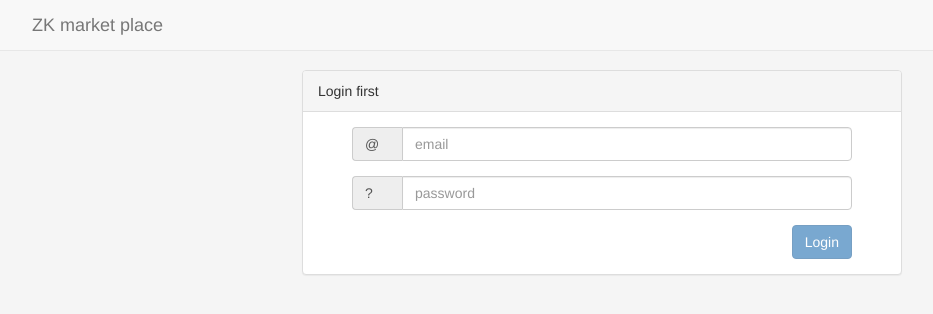
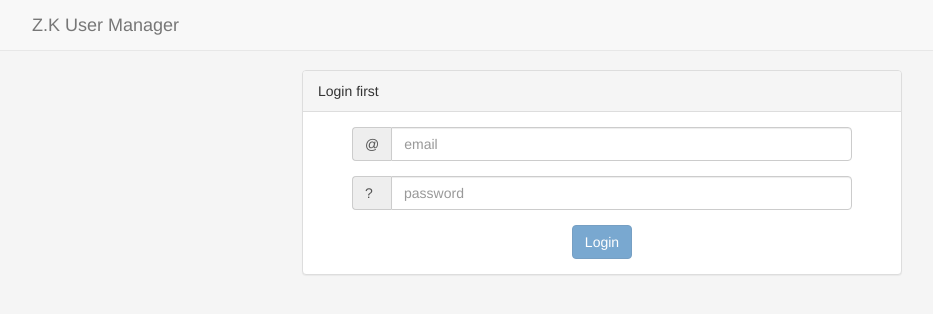
Before and after one commit to radonirinamaminiaina/express-tutorial, an Angular app in the folder client/: page / in a window 1280 px wide. Shown: the top 314 px of the page, without its empty margins (38-971 px from the left). Built offline with nearby package versions, Linux system fonts and the light colour scheme.

Commit message:
add error message

```diff
--- a/client/src/app/app.component.html
+++ b/client/src/app/app.component.html
@@ -7,7 +7,7 @@
         <span class="icon-bar"></span>
         <span class="icon-bar"></span>
         </button>
-        <a class="navbar-brand" [routerLink]="['/']">ZK market place</a>
+        <a class="navbar-brand" [routerLink]="['/']">Z.K User Manager</a>
     </div>
     <div id="navbar" class="navbar-collapse collapse">
         <ul class="nav navbar-nav">
--- a/client/src/app/home/home.component.html
+++ b/client/src/app/home/home.component.html
@@ -13,6 +13,7 @@
     <div class="panel-body">
       <form action="" class="form-wrapper" #loginForm="ngForm" novalidate>
         <fieldset>
+          <p class="text-danger" *ngIf="userNotFound?.code >= 400">{{userNotFound?.message}}</p>
           <div class="input-group">
             <span class="input-group-addon" id="basic-addon1">@</span>
             <input type="text" class="form-control" [(ngModel)]="userLogin.email" name="email" placeholder="email" aria-describedby="basic-addon1" required>
@@ -25,7 +26,7 @@
           </div>
         </fieldset>
         <div class="text-center">
-          <button class="btn btn-primary pull-right" [disabled]="loginForm.invalid" (click)="onLogin(userLogin)">Login</button>
+          <button class="btn btn-primary" [disabled]="loginForm.invalid" (click)="onLogin(userLogin)">Login</button>
         </div>
       </form>
     </div>
--- a/client/src/app/home/home.component.ts
+++ b/client/src/app/home/home.component.ts
@@ -13,6 +13,7 @@ export class HomeComponent implements OnInit {
     passowrd: null
   };
   userData: Object;
+  userNotFound: Object;
   constructor(private _http: HttpRequestService) { }
   ngOnInit() {
     this.userData = JSON.parse(localStorage.getItem("user"));
@@ -20,9 +21,13 @@ export class HomeComponent implements OnInit {
   onLogin(user: Object) {
     this._http.post(REST.login, user).subscribe(
       (response) => {
-        localStorage.setItem("user", JSON.stringify(response));
-        this.userData = JSON.parse(localStorage.getItem("user"));
-        $(document).trigger("user", [this.userData["data"]]);
+        if(response.code >= 400) {
+          this.userNotFound = response;
+        } else {
+          localStorage.setItem("user", JSON.stringify(response));
+          this.userData = JSON.parse(localStorage.getItem("user"));
+          $(document).trigger("user", [this.userData["data"]]);
+        }
       }
     );
   }
--- a/client/src/app/user-create/user-create.component.html
+++ b/client/src/app/user-create/user-create.component.html
@@ -57,6 +57,6 @@
   </div>
 </form>
 
-<div class="alert alert-danger">
+<div class="alert alert-danger" *ngIf="userConnected?.data.role.length ? userConnected.data.role[0] != 'admin' : true">
   You can't create new user until you are not administrator. Please log as administrator!
 </div>
--- a/client/src/css/styles.css
+++ b/client/src/css/styles.css
@@ -55,7 +55,7 @@ body {
   text-align: center;
 }
 .panel-body .form-wrapper .input-group-addon {
-  width: 50px;
+  width: 39px;
 }
 .admin {
   background: #d9ffc4!important;
```
